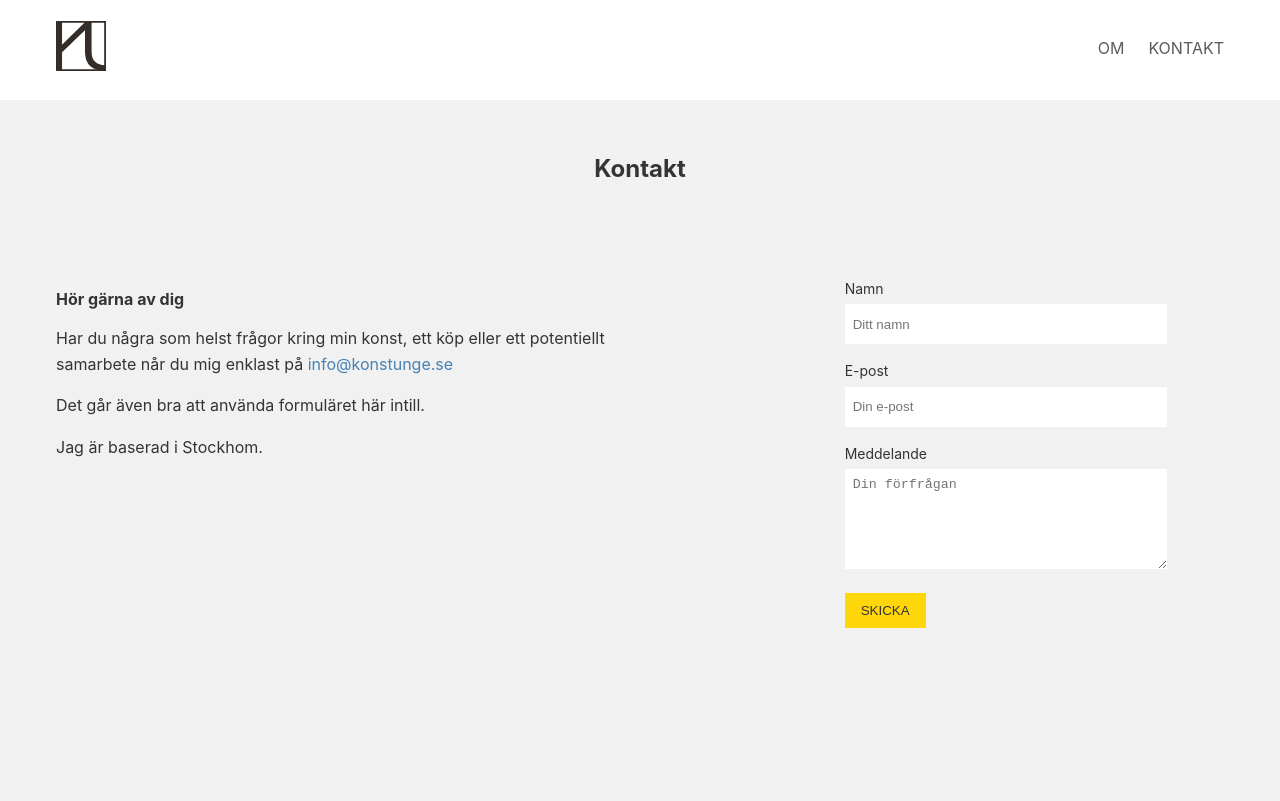
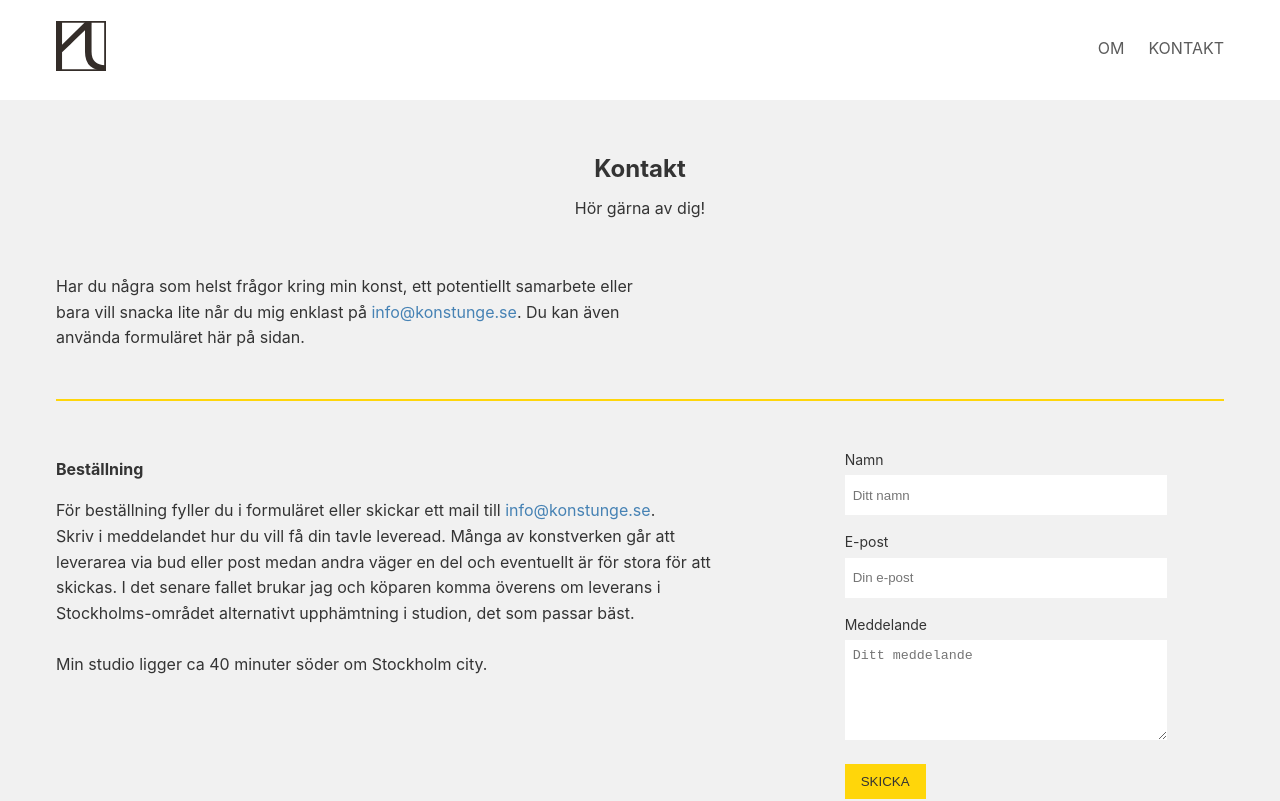
Before and after one commit to kajsaunge/konstunge, a Next.js app: page /kontakt in a window 1280 px wide. Shown: the top 801 px of the page. Built offline with nearby package versions, Linux system fonts and the light colour scheme.

Commit message:
Add footer with contact form on product page. Make form component more dynamic

```diff
--- a/components/form/index.js
+++ b/components/form/index.js
@@ -1,6 +1,6 @@
 import styles from "./Form.module.css";
 
-const Form = () => {
+const Form = ({ messagePlaceholder = 'Din förfrågan'}) => {
   const registerUser = async (event) => {
     event.preventDefault();
 
@@ -65,7 +65,7 @@ const Form = () => {
             id="message"
             name="message"
             type="text"
-            placeholder="Din förfrågan"
+            placeholder={messagePlaceholder}
             required
           />
         </p>
--- a/pages/kontakt.js
+++ b/pages/kontakt.js
@@ -1,5 +1,5 @@
 import Head from "next/head";
-import From from "../components/form";
+import Form from "../components/form";
 import styles from "../styles/Kontakt.module.css";
 
 const Kontakt = () => {
@@ -10,28 +10,43 @@ const Kontakt = () => {
         <link rel="icon" href="/favicon.ico" />
         <meta description="Kontaktinformation till Kajsa Unge, konstnären bakom online portfolio Konstunge" />
       </Head>
-      <main aria-label='Kontaktinformation' role='main' className="main">
+      <main aria-label="Kontaktinformation" role="main" className="main">
         <div className="main-intro">
           <h1 className="main-intro__title">Kontakt</h1>
-          <h2 aria-hidden='true' className="main-intro__description">&nbsp;</h2>
+          <h2 className="main-intro__description">Hör gärna av dig!</h2>
         </div>
-
-        <div className={styles.mainContent}>
         <div className={styles.mainContentTextBlock}>
-            <h2 className={styles.mainContentTitle}>Hör gärna av dig</h2>
           <p className={styles.mainContentText}>
-              Har du några som helst frågor kring min konst, ett köp eller ett
-              potentiellt samarbete når du mig enklast på{" "}
+            Har du några som helst frågor kring min konst, ett potentiellt
+            samarbete eller bara vill snacka lite når du mig enklast på{" "}
             <a className="link" href="mailto:info@konstunge.se">
               info@konstunge.se
             </a>
+            . Du kan även använda formuläret här på sidan.
           </p>
-            <p className={styles.mainContentText}>
-              Det går även bra att använda formuläret här intill.
+        </div>
+        <div className={styles.mainContent}>
+          <aside className={styles.artPieceFooter}>
+            <div>
+              <h3 className={styles.mainContentTitle}>Beställning</h3>
+              <p className={styles.artPieceDetails}>
+                För beställning fyller du i formuläret eller skickar ett mail
+                till{" "}
+                <a className="link" href="mailto:info@konstunge.se">
+                  info@konstunge.se
+                </a>
+                . <br /> Skriv i meddelandet hur du vill få din tavle leveread.
+                Många av konstverken går att leverarea via bud eller post medan
+                andra väger en del och eventuellt är för stora för att skickas.
+                I det senare fallet brukar jag och köparen komma överens om
+                leverans i Stockholms-området alternativt upphämtning i studion,
+                det som passar bäst. <br />
+                <br />
+                Min studio ligger ca 40 minuter söder om Stockholm city.
               </p>
-            <p className={styles.mainContentText}>Jag är baserad i Stockhom.</p>
             </div>
-          <From />
+          </aside>
+          <Form messagePlaceholder="Ditt meddelande" />
         </div>
       </main>
     </>
--- a/styles/Kontakt.module.css
+++ b/styles/Kontakt.module.css
@@ -4,20 +4,37 @@
   grid-template-columns: 1fr;
   grid-gap: 24px;
   align-items: start;
+  border-top: 2px solid var(--interactive-color);
+  padding: 32px 0;
 }
 .mainContentTextBlock {
   max-width: 600px;
   margin-top: 12px;
 }
 .mainContentTitle {
+  margin-top: 0;
   font-size: 16px;
 }
 .mainContentText {
   margin-top: 0;
   line-height: 1.6;
+  padding-bottom: 32px;
 }
 @media screen and (min-width: 1100px) {
   .mainContent {
     grid-template-columns: 2fr 1fr;
   }
 }
+
+.artPieceFooter {
+  display: grid;
+  grid-template-columns: 1fr;
+  grid-gap: 32px;
+  margin: 24px 0;
+}
+
+@media screen and (min-width: 1100px) {
+  .artPieceFooter {
+    grid-template-columns: 660px 1fr;
+  }
+}
--- a/styles/Produkt.module.css
+++ b/styles/Produkt.module.css
@@ -9,7 +9,7 @@
   padding: 16px;
   background-color: transparent;
   background: transparent;
-  transition: .3s;
+  transition: 0.3s;
   top: -40px;
   left: -20px;
 }
@@ -19,7 +19,7 @@
   color: var(--nav-link-color--active);
 }
 .backNav:before {
-  content: '';
+  content: "";
   border: solid var(--nav-link-color);
   border-width: 0 1px 1px 0;
   display: inline-block;
@@ -29,9 +29,9 @@
   -webkit-transform: rotate(135deg);
 }
 .artPiecesWrapper {
-    margin: 16px;
-    width: 100%;
-    margin: 0 auto;
+  margin: 24px 16px;
+  width: 100%;
+  margin: 0 auto;
 }
 .artPieces {
   display: flex;
@@ -54,8 +54,12 @@
   border-bottom: 1px solid black;
   padding-bottom: 8px;
 }
+.artPieceDescription {
+  margin: 10px 0;
+  font-size: 16px;
+}
 .artPieceDetails {
-  margin: 10px 0;
+  margin: 2px 0;
   font-size: 16px;
 }
 .artPieceSubTitle {
@@ -63,25 +67,11 @@
   margin-bottom: 8px;
 }
 
-.artPieceTable {
-  display: flex;
-  flex-direction: row;
-  font-size: 18px;
-  margin-top: 30px;
-}
-.artPieceTableHead {
-  display: flex;
-  flex-direction: column;
-  text-align: left;
-  margin-right: 8px;
-}
-.artPieceTableData {
-  display: flex;
-  flex-direction: column;
-  text-align: left;
-}
-.artPieceTableData td {
-  margin: 0;
+.artPieceFooter {
+  display: grid;
+  grid-template-columns: 1fr;
+  grid-gap: 32px;
+  margin: 24px 0;
 }
 
 @media screen and (min-width: 1100px) {
@@ -97,4 +87,7 @@
     margin-left: 32px;
     margin-top: 0;
   }
+  .artPieceFooter {
+    grid-template-columns: 660px 1fr;
+  }
 }
```
Also changed, not shown: pages/shop/[...slug].js (+38 -36 lines). Lines whose indentation alone changed are shown as unchanged.
